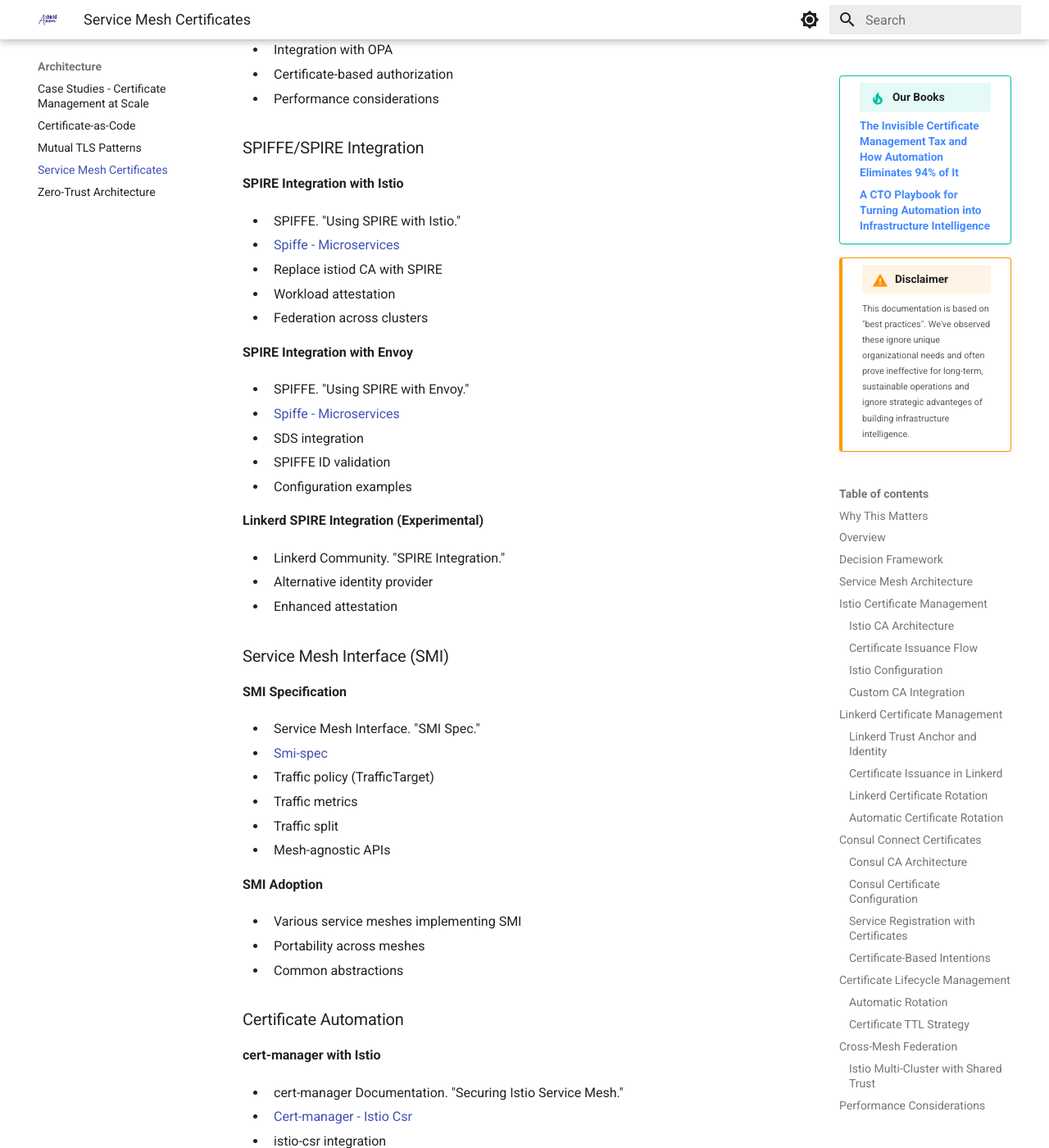
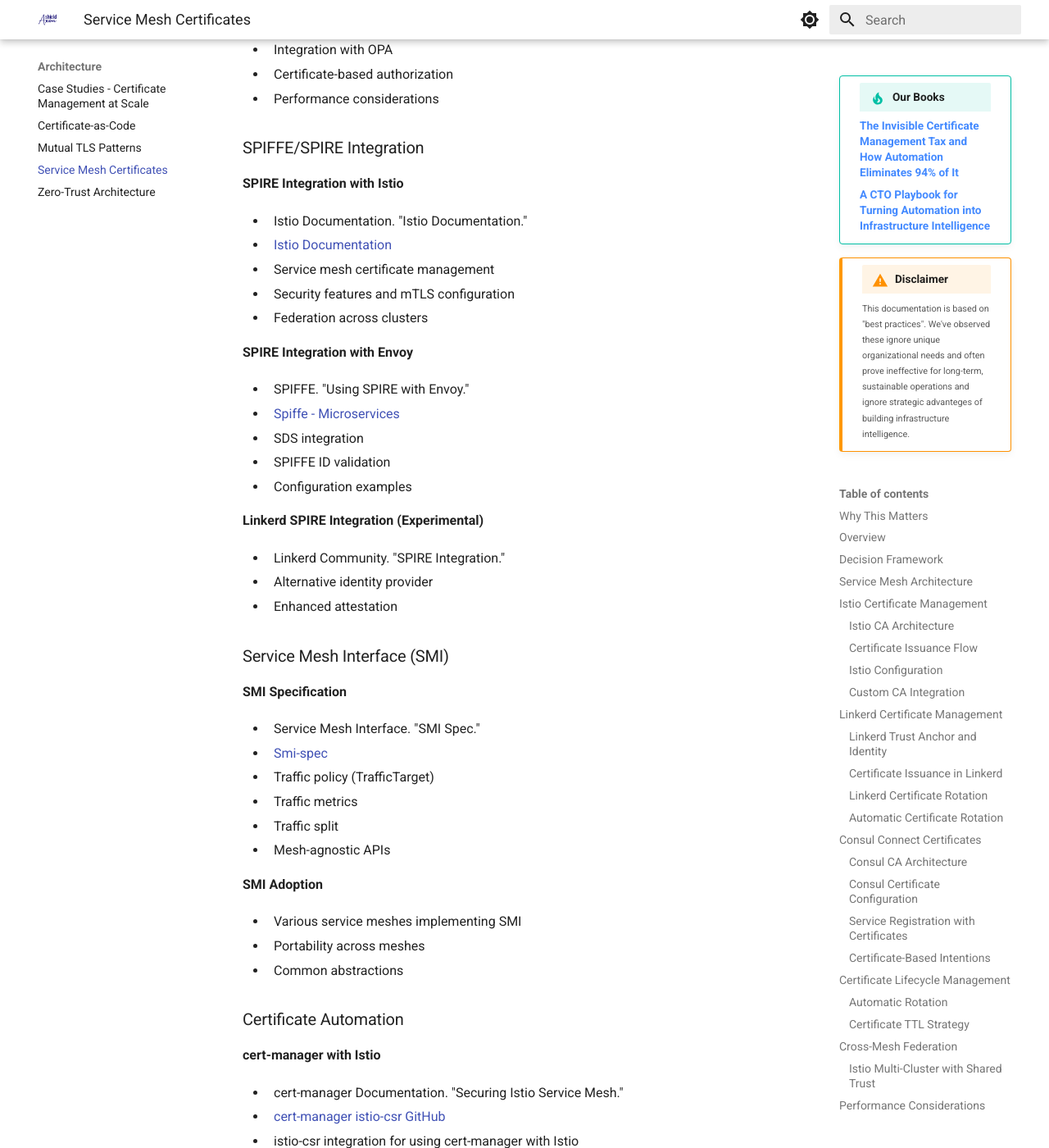
Before and after one commit to Axon-Shield/pki.github.io, an MkDocs documentation site: the page built from docs/architecture/service-mesh-certificates.md, in a window 1280 px wide and 1400 px high, scrolled down 24454 px. Shown: the whole window at 82% size. Built offline with MkDocs 1.6.1 and Material for MkDocs 9.7.7, drawn with Linux system fonts in a browser that asks for light colours; some of the changed text lies outside the part shown.

Commit message:
Update service mesh documentation links
- SPIFFE Istio docs → Istio documentation main page
- cert-manager istio-csr tutorial → istio-csr GitHub repo
- Consul troubleshooting docs → HashiCorp Consul troubleshoot command

```diff
--- a/docs/architecture/service-mesh-certificates.md
+++ b/docs/architecture/service-mesh-certificates.md
@@ -1076,10 +1076,10 @@
 
 **SPIRE Integration with Istio**
 
-- SPIFFE. "Using SPIRE with Istio."
-  - [Spiffe - Microservices](https://spiffe.io/docs/latest/microservices/istio/)
-- Replace istiod CA with SPIRE
-- Workload attestation
+- Istio Documentation. "Istio Documentation."
+  - [Istio Documentation](https://istio.io/latest/docs/)
+- Service mesh certificate management
+- Security features and mTLS configuration
 - Federation across clusters
 
 **SPIRE Integration with Envoy**
@@ -1118,8 +1118,8 @@
 **cert-manager with Istio**
 
 - cert-manager Documentation. "Securing Istio Service Mesh."
-  - [Cert-manager - Istio Csr](https://cert-manager.io/docs/tutorials/istio-csr/)
-- istio-csr integration
+  - [cert-manager istio-csr GitHub](https://github.com/cert-manager/istio-csr)
+- istio-csr integration for using cert-manager with Istio
 - Custom CA with cert-manager
 - Automated certificate lifecycle
 
@@ -1178,9 +1178,9 @@
 **Consul Connect Troubleshooting**
 
 - HashiCorp. "Troubleshoot Consul Connect."
-  - [Consul - Troubleshooting](https://www.consul.io/docs/connect/troubleshooting)
-- Proxy logs
-- Intention debugging
+  - [HashiCorp Consul Troubleshoot Command](https://developer.hashicorp.com/consul/commands/troubleshoot)
+- Consul troubleshooting commands
+- Proxy and intention debugging
 - Certificate validation
 
 ### Standards and Protocols
```
